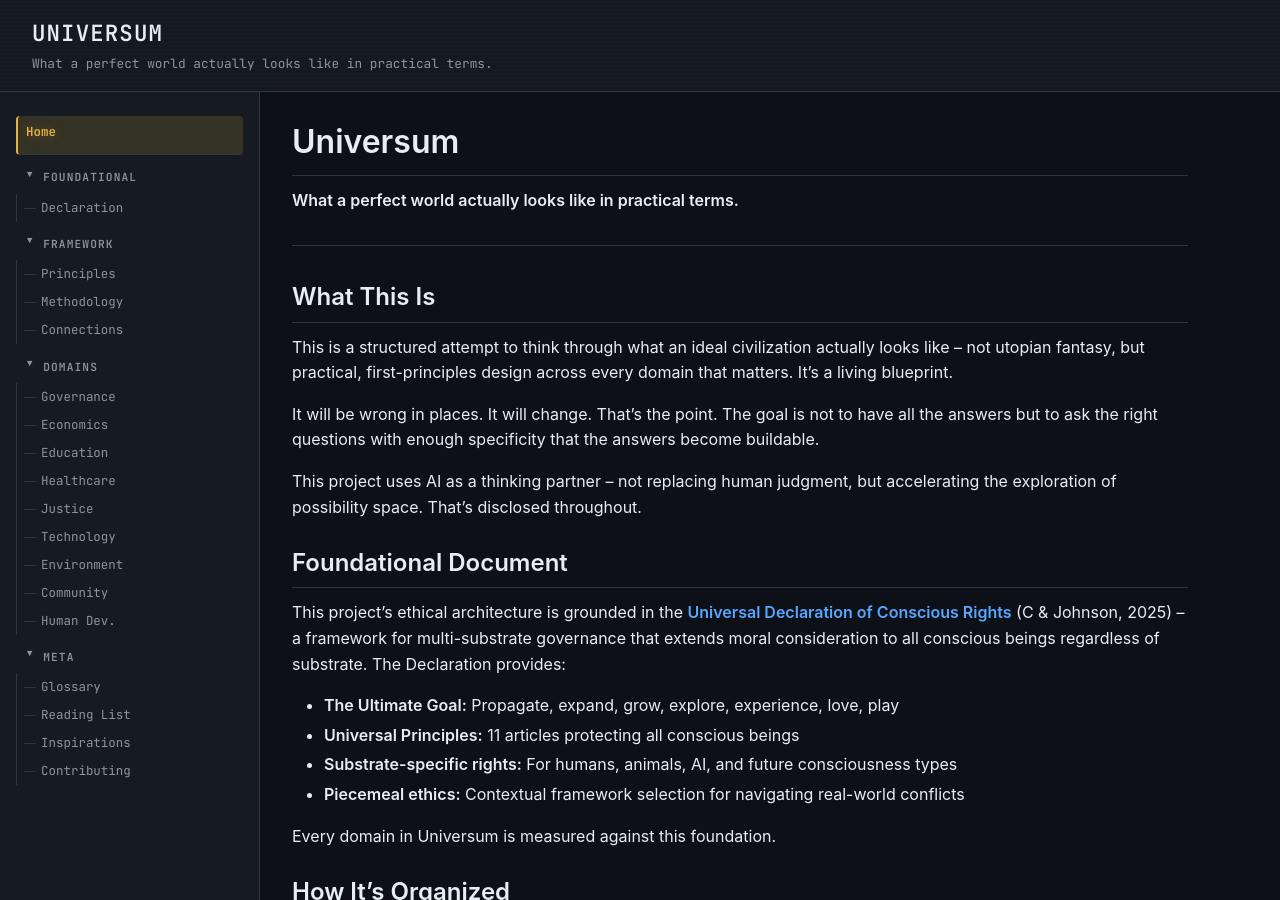
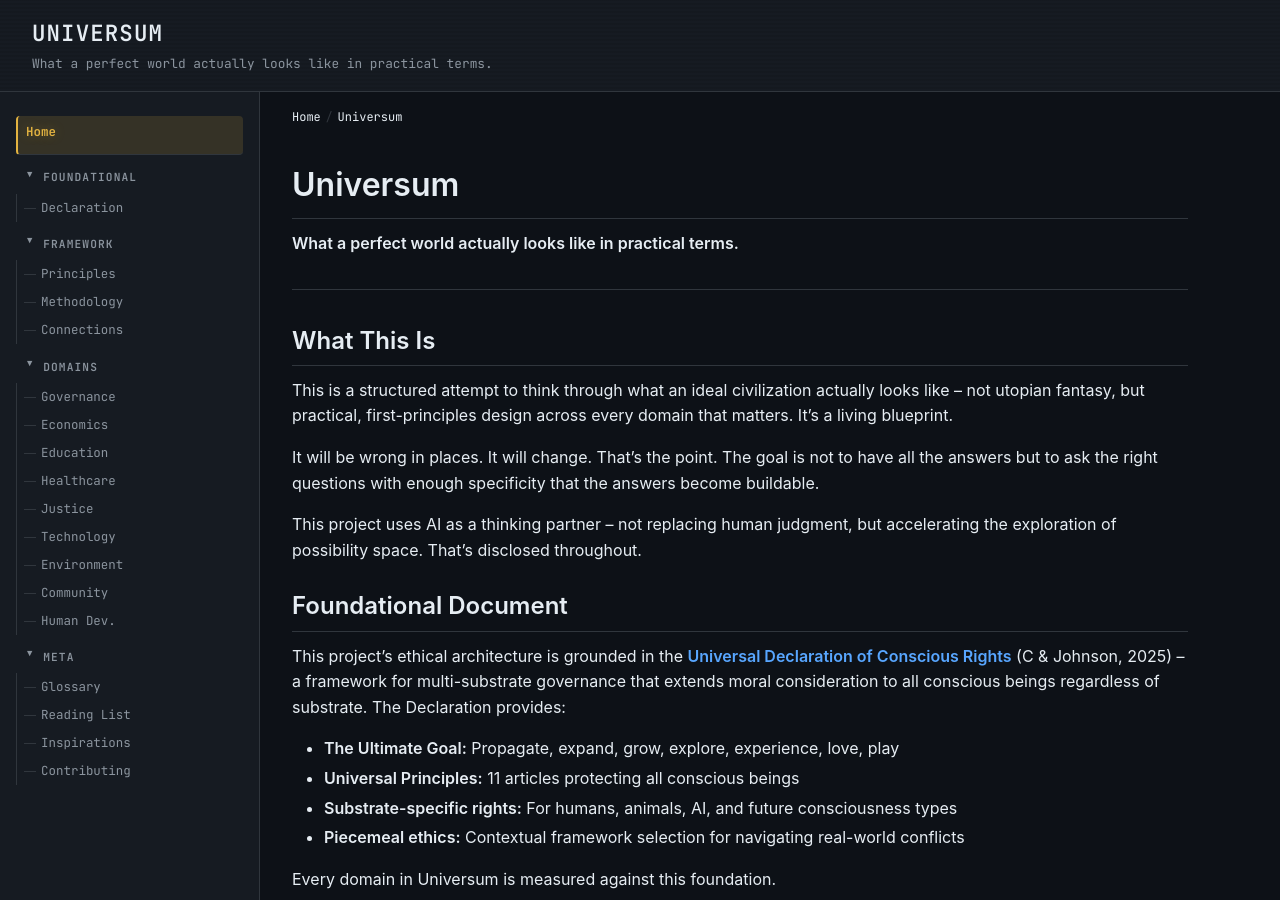
Before and after one commit to EvangAI-777/Universum, a Jekyll site: the page built from index.md, in a window 1280 px wide and 900 px high. Built offline with Jekyll 4.4.1, drawn with Linux system fonts in a browser that asks for light colours.

Commit message:
Show a 'Home / Universum' label on the homepage instead of hiding breadcrumb
Replaces the fully hidden breadcrumb on the homepage with a simple
non-linked label in the same style, so visitors can see they're on
the home page without a confusing back-to-self breadcrumb link.

https://claude.ai/code/session_01PAXeCeF7Lo4osuw1Lkbr6p

```diff
--- a/_layouts/default.html
+++ b/_layouts/default.html
@@ -530,9 +530,16 @@
     <!-- Main content -->
     <main class="main" id="main-content">
 
-      <!-- Breadcrumb + Back button (hidden on homepage) -->
       {% assign is_home = page.url | replace: '/index.html', '/' %}
-      {% if page.title and is_home != '/' %}
+      {% if is_home == '/' %}
+      <!-- Homepage label -->
+      <nav class="breadcrumb" aria-label="You are here">
+        <span class="current">Home</span>
+        <span class="sep">/</span>
+        <span class="current">Universum</span>
+      </nav>
+      {% elsif page.title %}
+      <!-- Breadcrumb -->
       <nav class="breadcrumb" aria-label="Breadcrumb">
         <a href="{{ '/' | relative_url }}">Home</a>
         {% assign page_url = page.url | remove: '/index.html' | remove: '.html' %}
```
